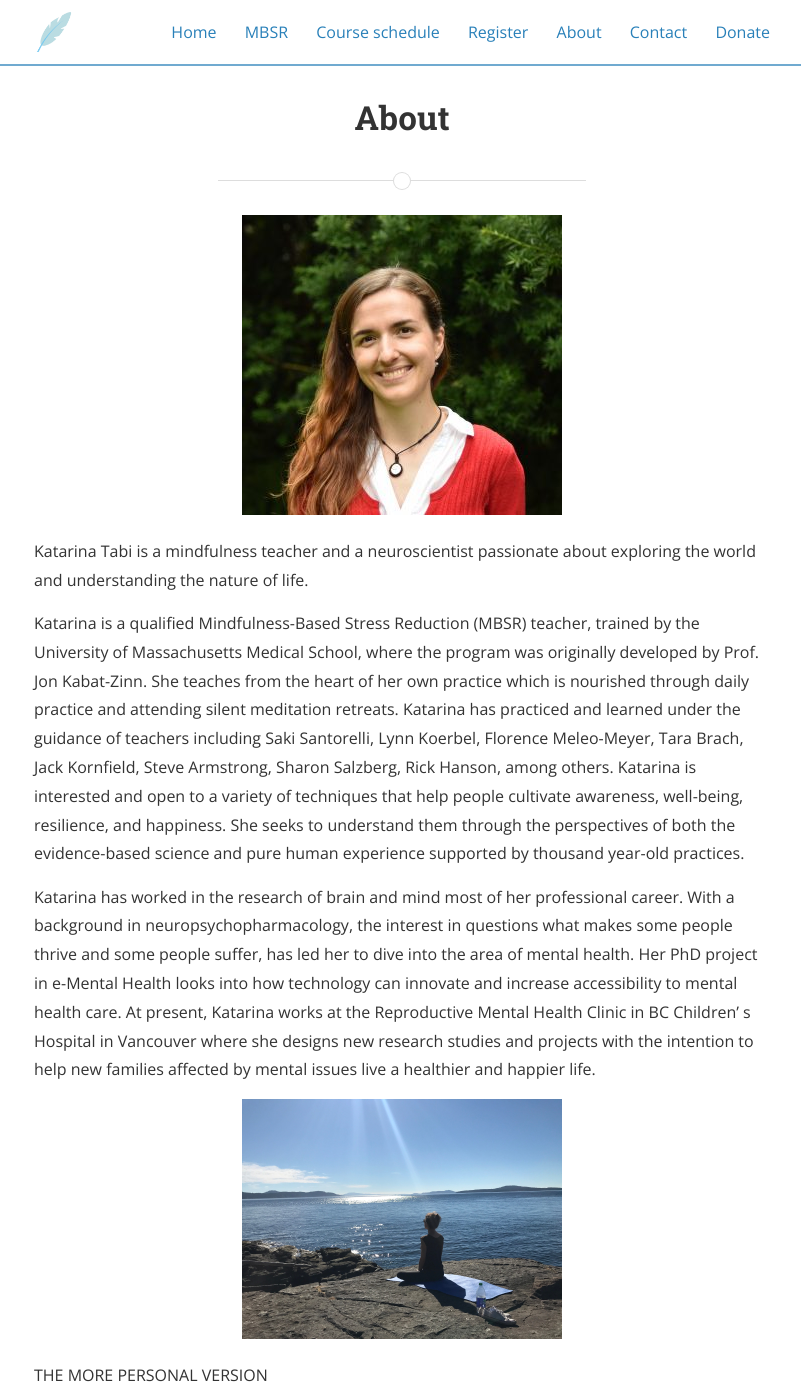
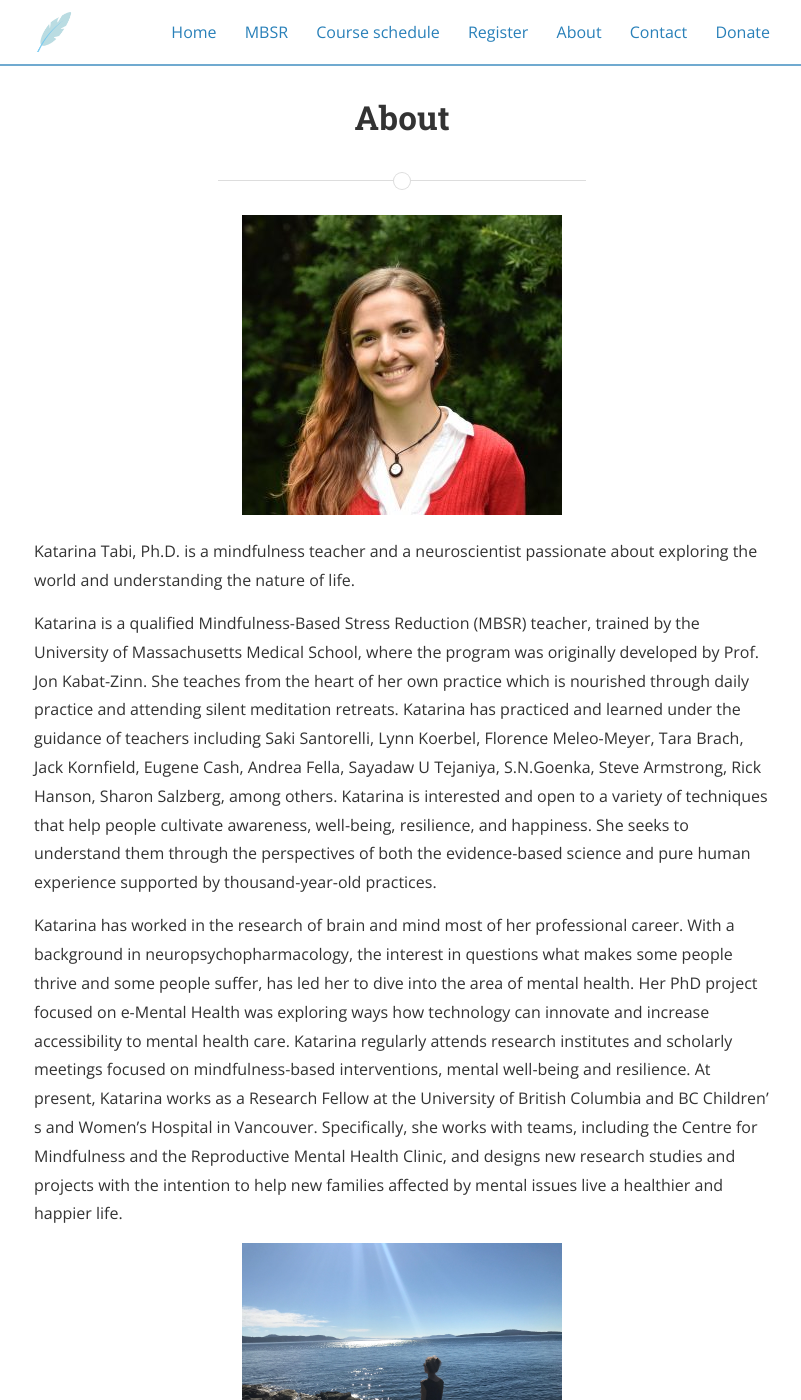
Before and after one commit to mindfulnessone/mindfulnessone.github.io, a Jekyll site: the page built from about.md, in a window 1280 px wide and 1400 px high. Shown: the whole window, without its empty margins (238-1039 px from the left). Built offline with Jekyll 4.4.1, drawn with Linux system fonts in a browser that asks for light colours; nearby versions of some CDN libraries.

Commit message:
Update about.md

```diff
--- a/about.md
+++ b/about.md
@@ -8,12 +8,12 @@ order: 5
 
 <img src="{{ site.baseurl }}/assets/Website ACD - cut picture.jpg" title="Profile Picture" class="profile">
 
-Katarina Tabi is a mindfulness teacher and a neuroscientist passionate about exploring the world and understanding the nature of life.
+Katarina Tabi, Ph.D. is a mindfulness teacher and a neuroscientist passionate about exploring the world and understanding the nature of life.
 
-Katarina is a qualified Mindfulness-Based Stress Reduction (MBSR) teacher, trained by the University of Massachusetts Medical School, where the program was originally developed by Prof. Jon Kabat-Zinn. She teaches from the heart of her own practice which is nourished through daily practice and attending silent meditation retreats. Katarina has practiced and learned under the guidance of teachers including Saki Santorelli, Lynn Koerbel, Florence Meleo-Meyer, Tara Brach, Jack Kornfield, Steve Armstrong, Sharon Salzberg, Rick Hanson, among others.
-Katarina is interested and open to a variety of techniques that help people cultivate awareness, well-being, resilience, and happiness. She seeks to understand them through the perspectives of both the evidence-based science and pure human experience supported by thousand year-old practices.
+Katarina is a qualified Mindfulness-Based Stress Reduction (MBSR) teacher, trained by the University of Massachusetts Medical School, where the program was originally developed by Prof. Jon Kabat-Zinn. She teaches from the heart of her own practice which is nourished through daily practice and attending silent meditation retreats. Katarina has practiced and learned under the guidance of teachers including Saki Santorelli, Lynn Koerbel, Florence Meleo-Meyer, Tara Brach, Jack Kornfield, Eugene Cash, Andrea Fella, Sayadaw U Tejaniya, S.N.Goenka, Steve Armstrong, Rick Hanson, Sharon Salzberg, among others.
+Katarina is interested and open to a variety of techniques that help people cultivate awareness, well-being, resilience, and happiness. She seeks to understand them through the perspectives of both the evidence-based science and pure human experience supported by thousand-year-old practices.
 
-Katarina has worked in the research of brain and mind most of her professional career. With a background in neuropsychopharmacology, the interest in questions what makes some people thrive and some people suffer, has led her to dive into the area of mental health. Her PhD project in e-Mental Health looks into how technology can innovate and increase accessibility to mental health care. At present, Katarina works at the Reproductive Mental Health Clinic in BC Children’ s Hospital in Vancouver where she designs new research studies and projects with the intention to help new families affected by mental issues live a healthier and happier life.
+Katarina has worked in the research of brain and mind most of her professional career. With a background in neuropsychopharmacology, the interest in questions what makes some people thrive and some people suffer, has led her to dive into the area of mental health. Her PhD project focused on e-Mental Health was exploring ways how technology can innovate and increase accessibility to mental health care. Katarina regularly attends research institutes and scholarly meetings focused on mindfulness-based interventions, mental well-being and resilience. At present, Katarina works as a Research Fellow at the University of British Columbia and BC Children’ s and Women's Hospital in Vancouver. Specifically, she works with teams, including the Centre for Mindfulness and the Reproductive Mental Health Clinic, and designs new research studies and projects with the intention to help new families affected by mental issues live a healthier and happier life.
 
 
 <img src="{{ site.baseurl }}/assets/karimatka salt spring2.jpg" title="Practicing" class="profile">
```
